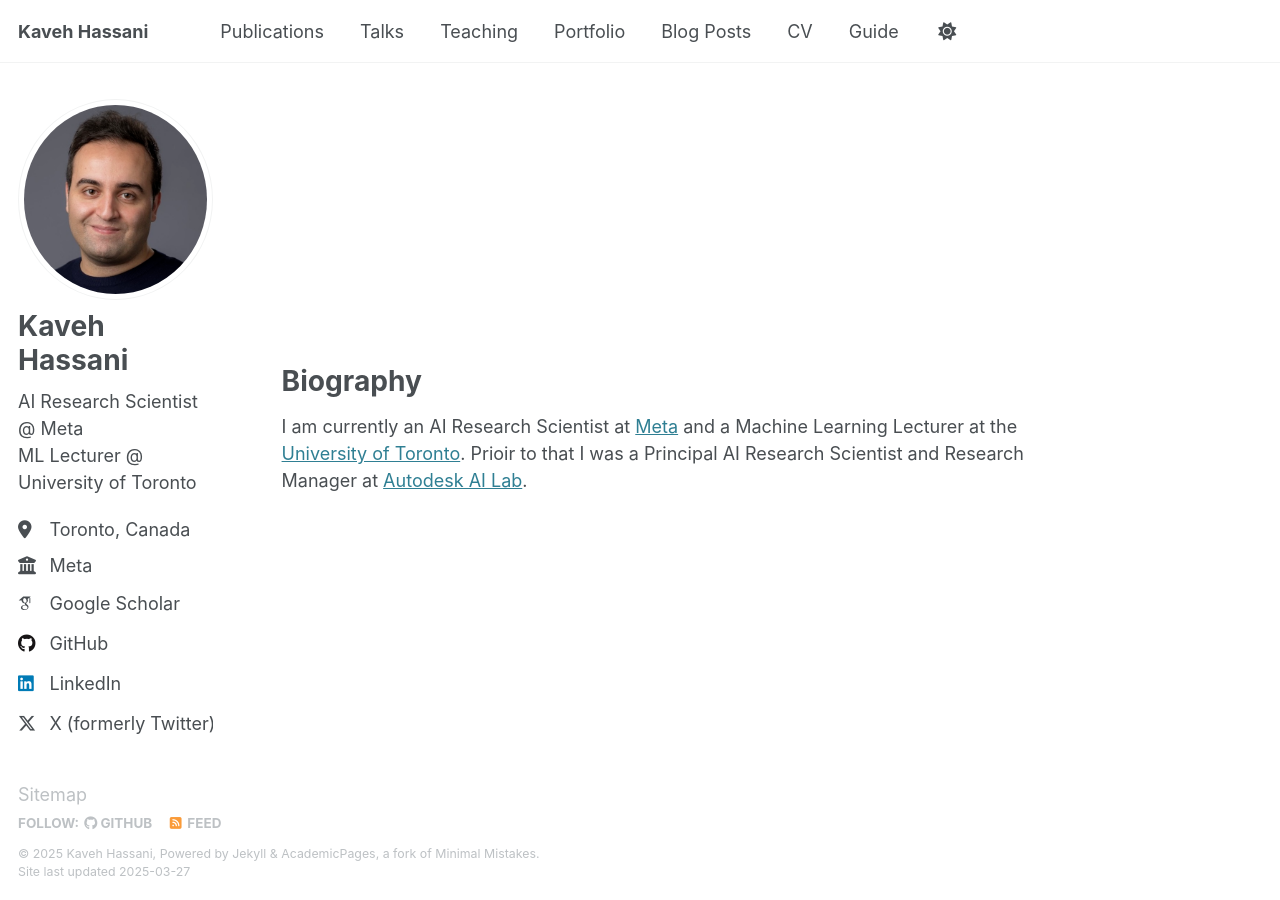
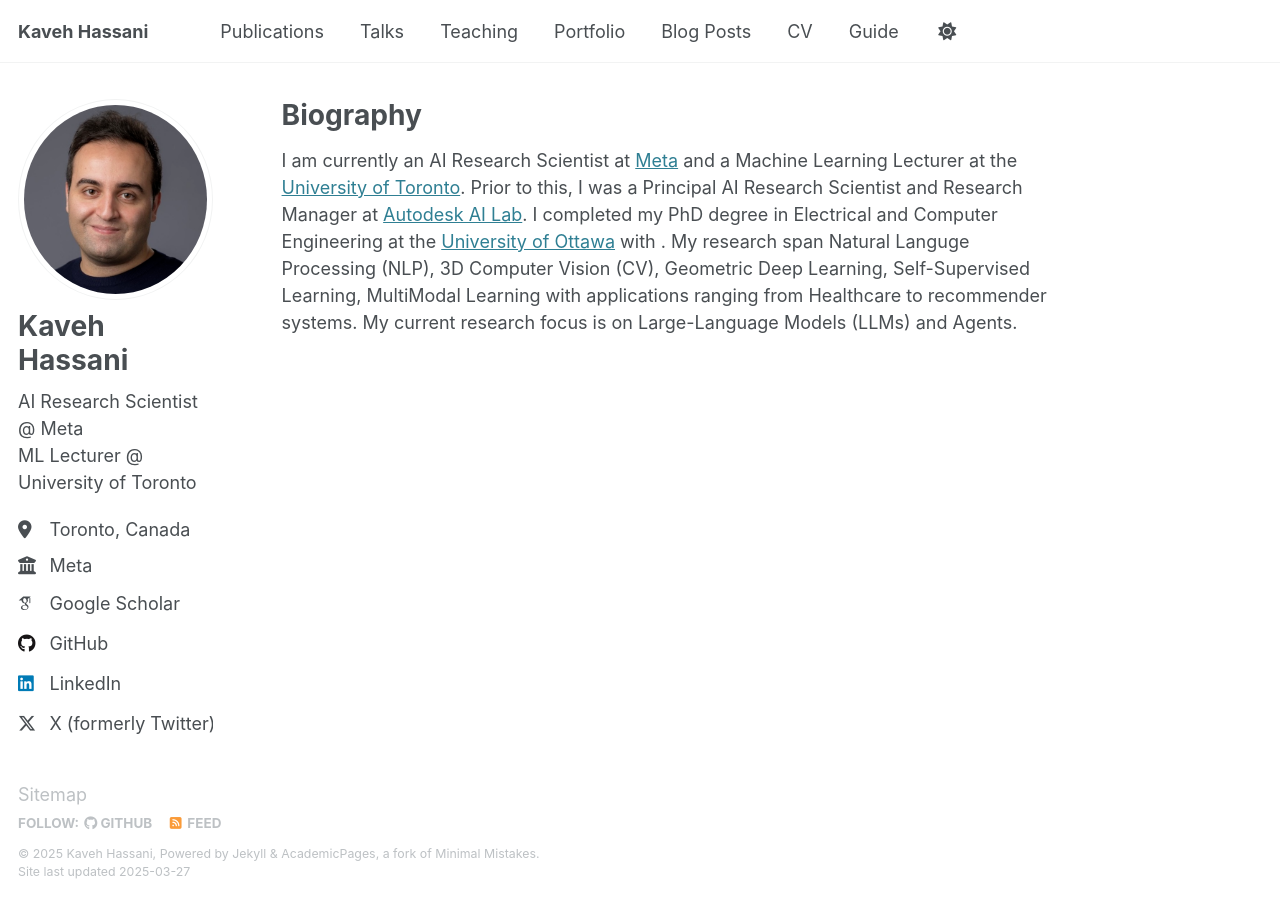
Before and after one commit to kavehhassani/kavehhassani.github.io, a Jekyll site: the page built from _pages/about.md, in a window 1280 px wide. Built offline with Jekyll 4.4.1, drawn with Linux system fonts in a browser that asks for light colours; some web fonts are replaced.

Commit message:
Update about.md

```diff
--- a/_pages/about.md
+++ b/_pages/about.md
@@ -6,14 +6,5 @@ redirect_from:
   - /about.html
 ---
 
-<br>
-<br>
-<br>
-<br>
-<br>
-<br>
-<br>
-<br>
-<br>
 <h1>Biography</h1>
- I am currently an AI Research Scientist at <a href="https://ai.meta.com/">Meta</a> and a Machine Learning Lecturer at the <a href="https://www.utoronto.ca/">University of Toronto</a>. Prioir to that I was a Principal AI Research Scientist and Research Manager at <a href="https://www.research.autodesk.com/research-areas/science/ai-lab/">Autodesk AI Lab</a>.
+I am currently an AI Research Scientist at <a href="https://ai.meta.com/">Meta</a> and a Machine Learning Lecturer at the <a href="https://www.utoronto.ca/">University of Toronto</a>. Prior to this, I was a Principal AI Research Scientist and Research Manager at <a href="https://www.research.autodesk.com/research-areas/science/ai-lab/">Autodesk AI Lab</a>. I completed my PhD degree in Electrical and Computer Engineering at the <a href="https://www.uottawa.ca/">University of Ottawa</a> with . My research span Natural Languge Processing (NLP), 3D Computer Vision (CV), Geometric Deep Learning, Self-Supervised Learning, MultiModal Learning with applications ranging from Healthcare to recommender systems. My current research focus is on Large-Language Models (LLMs) and Agents.
```
